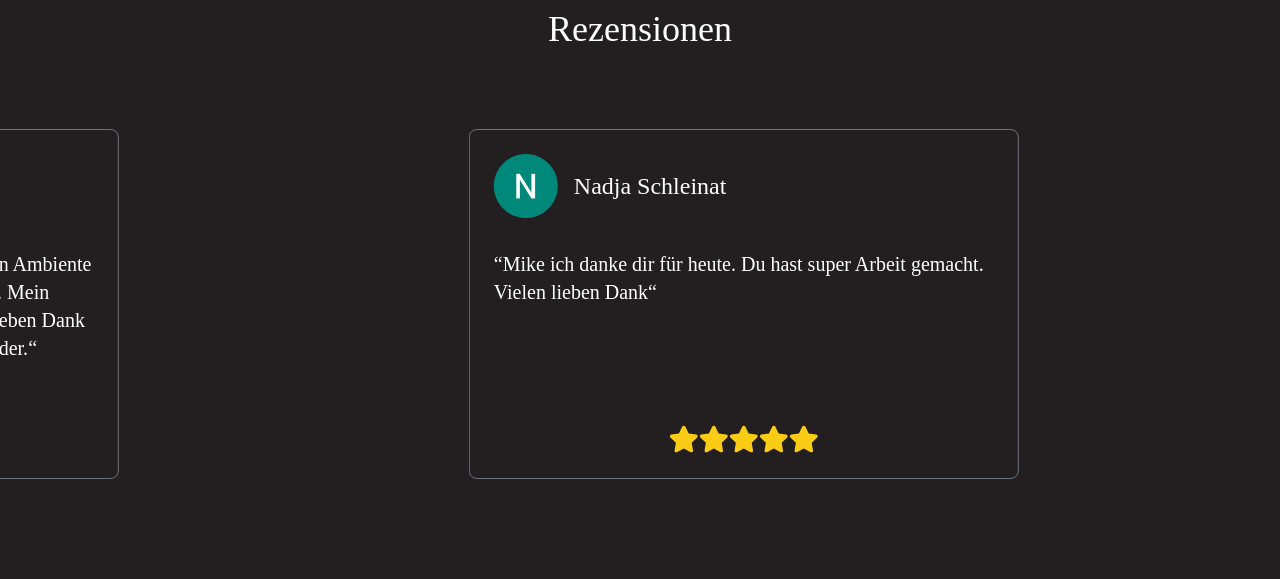
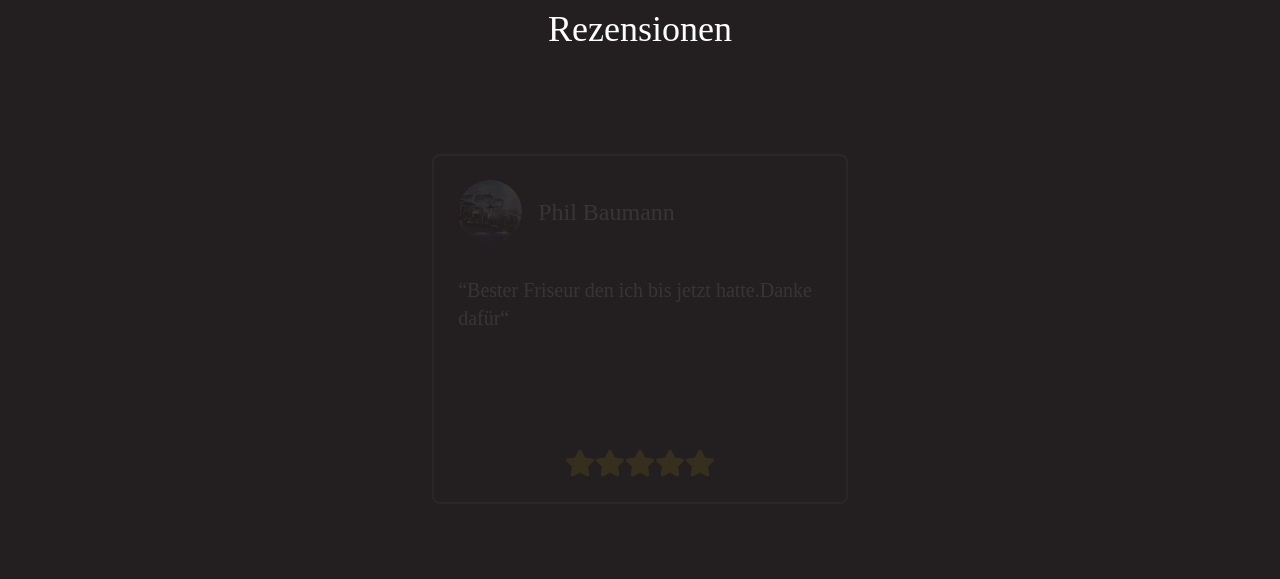
Before and after one commit to CanButsch/ozanhaarmonie, a Next.js app: page / in a window 1280 px wide. Shown: the part 2000-2579 px from the top of the page. Built offline with nearby package versions, Linux system fonts and the light colour scheme.

Commit message:
animation review

```diff
--- a/app/(components)/CookieConsentView.jsx
+++ /dev/null
@@ -1,37 +0,0 @@
-import React from 'react'
-import CookieConsent, { Cookies } from 'react-cookie-consent'
-import { useState,useEffect } from 'react';
-const CookieConsentView = () => {
-  const [cookie,setCookie] = useState(true)
-  const handleDecline = () => {
-    // Lösche alle vorhandenen Cookies, die von deiner Webseite gesetzt wurden
-    document.cookie.split(";").forEach(cookie => {
-      document.cookie = cookie.replace(/^ +/, "").replace(/=.*/, `=;expires=${new Date().toUTCString()};path=/`);
-      Cookies.remove("AEC")
-    });
-    setCookie(false);
-    // Setze einen Zustand oder tue etwas anderes, um anzuzeigen, dass die Cookies abgelehnt wurden
-  };
-  return (
-
-
-    <div className='w-full'>
-      {
-
-    cookie ?  <CookieConsent
-      location="bottom"
-      buttonText="Akzeptieren"
-      declineButtonText="Ablehnen"
-      cookieName="myCookieConsent"
-      style={{ background: '#333' }}
-      buttonStyle={{ color: '#4e503b', fontSize: '13px' }}
-      expires={150}
-      onDecline={handleDecline}
-    >
-      <div className='flex gap-2'> <h1>Diese Website verwendet Cookies, um sicherzustellen, dass Sie die bestmögliche Erfahrung auf unserer Website erhalten.</h1> <h1 className=' text-black font-bold bg-white cursor-pointer rounded-xl' onClick={handleDecline}>Ablehnen</h1></div>
-    </CookieConsent>: ""}
-    </div>
-  )
-}
-
-export default CookieConsentView
--- a/app/(components)/Footer.jsx
+++ b/app/(components)/Footer.jsx
@@ -32,7 +32,7 @@ const Footer = () => {
             </div>
             <div className='maps__container flex flex-col gap-4 items-center'>
             <div><h1 className='text-3xl'>Anfahrt</h1></div>
-            {/*<iframe src="https://www.google.com/maps/embed?pb=!1m18!1m12!1m3!1d4277.684995815504!2d7.885010694539567!3d51.75989487011765!2m3!1f0!2f0!3f0!3m2!1i1024!2i768!4f13.1!3m3!1m2!1s0x47b99d8c8bcc13bb%3A0x554b982010959ad7!2sHaarmonie%20by%20OZ!5e0!3m2!1sde!2sde!4v1711575296440!5m2!1sde!2sde" allowfullscreen="" loading="lazy" referrerpolicy="no-referrer-when-downgrade"></iframe>*/}
+            {<iframe src="https://www.google.com/maps/embed?pb=!1m18!1m12!1m3!1d4277.684995815504!2d7.885010694539567!3d51.75989487011765!2m3!1f0!2f0!3f0!3m2!1i1024!2i768!4f13.1!3m3!1m2!1s0x47b99d8c8bcc13bb%3A0x554b982010959ad7!2sHaarmonie%20by%20OZ!5e0!3m2!1sde!2sde!4v1711575296440!5m2!1sde!2sde" allowfullscreen="" loading="lazy" referrerpolicy="no-referrer-when-downgrade"></iframe>}
             </div>
             <div className='zeiten__con flex flex-col gap-4 max-[760px]:pt-6 max-[760px]:items-center'>
                 <h1 className='text-center text-xl'>Öffnungszeiten</h1>
--- a/app/(components)/Galleryimg.jsx
+++ b/app/(components)/Galleryimg.jsx
@@ -4,7 +4,7 @@ import { FaFacebookSquare } from "react-icons/fa";
 
 const Galleryimg = ({imageUrl}) => {
   return (
-    <div className="relative h-full w-full">
+    <div className="relative h-full w-full ">
     <img src={imageUrl} className="w-full h-full object-cover rounded-xl shadow-lg hover:scale-105 transition duration-1000 ease-in-out "/>
     <div className="absolute top-0 bg-transparent hover:bg-gray-500/30 h-full w-full">
       <div className="absolute w-full h-full opacity-0 hover:opacity-100 left-0 right-0 bg-transparent gap-2 flex items-center justify-center ">
--- a/app/(components)/Review.jsx
+++ b/app/(components)/Review.jsx
@@ -4,7 +4,7 @@ import { FaStar } from "react-icons/fa";
 const Review = ( {imgUrl, name, comment, stars}) => {
     const iterations = Array.from({ length: stars}, (v, i) => i);
   return (
-  <div className='rev__container  rounded-lg flex flex-col bg-black-500 border movingDiv border-gray-500 mx-auto w-[550px] h-[350px] p-4'>
+  <div className='rev__container rounded-lg flex flex-col animated-border   bg-[#231f20]  mx-auto w-[90%] h-[350px] p-4 '>
             <div className='user__container p-2 text-white text-2xl flex gap-4 justify-betwwen items-center'>
                 <img src={imgUrl} className='w-16' />
                 <h1>{name}</h1>
--- a/app/globals.css
+++ b/app/globals.css
@@ -4,6 +4,20 @@
 
 
 @layer base {
+
+
+  @keyframes fadeIn {
+    0% {
+      opacity: 0;
+    }
+    100% {
+      opacity: 1;
+    }
+  }
+
+  .animate-fadeIn {
+    animation: fadeIn 5s ease-in-out infinite;
+  }
 
 
 
@@ -44,12 +58,12 @@
       transform: translateX(-200%); /* Anfangsposition (links außerhalb des Bildschirms) */
     }
     100% {
-      transform: translateX(200%); /* Endposition (rechts außerhalb des Bildschirms) */
+      transform: translateX(0%); /* Endposition (rechts außerhalb des Bildschirms) */
     }
   }
 
   .animate-moveLeftToRight {
-    animation: moveLeftToRight 20s linear infinite; /* Dauer und Timing der Animation anpassen */
+    animation: moveLeftToRight 3s linear; /* Dauer und Timing der Animation anpassen */
   }
 
 
--- a/app/kontakt/page.js
+++ b/app/kontakt/page.js
@@ -17,7 +17,7 @@ const page = () => {
           <h1 className='text-4xl'>Anfahrt</h1>
           <h1 className='text-xl'>So finden sie uns</h1>
           <div className='w-full h-96'>
-          {/*<iframe className='w-full h-full px-4' src="https://www.google.com/maps/embed?pb=!1m18!1m12!1m3!1d4277.684995815504!2d7.885010694539567!3d51.75989487011765!2m3!1f0!2f0!3f0!3m2!1i1024!2i768!4f13.1!3m3!1m2!1s0x47b99d8c8bcc13bb%3A0x554b982010959ad7!2sHaarmonie%20by%20OZ!5e0!3m2!1sde!2sde!4v1711575296440!5m2!1sde!2sde" allowfullscreen="" loading="lazy" referrerpolicy="no-referrer-when-downgrade"></iframe>*/}
+          {<iframe className='w-full h-full px-4' src="https://www.google.com/maps/embed?pb=!1m18!1m12!1m3!1d4277.684995815504!2d7.885010694539567!3d51.75989487011765!2m3!1f0!2f0!3f0!3m2!1i1024!2i768!4f13.1!3m3!1m2!1s0x47b99d8c8bcc13bb%3A0x554b982010959ad7!2sHaarmonie%20by%20OZ!5e0!3m2!1sde!2sde!4v1711575296440!5m2!1sde!2sde" allowfullscreen="" loading="lazy" referrerpolicy="no-referrer-when-downgrade"></iframe>}
           </div>
         </div>
         <div className='flex flex-col gap-4 mt-10 items-center '>
--- a/app/page.js
+++ b/app/page.js
@@ -3,7 +3,6 @@ import { useState, useEffect } from "react";
 import Image from "next/image";
 import Galleryimg from "./(components)/Galleryimg";
 import Review from "./(components)/Review";
-import CookieConsentView from "./(components)/CookieConsentView";
 const images = ['/Hero.jpg', '/Hero2.jpg','/randombild_unsplash1.jpg','/randombild_unsplash2.jpg']
 const gal_img = ['/deniz.jpg','img1.jpg','img2.jpg']
 const gal_img2 = ['img3.jpg','img4.jpg','img5.jpg']
@@ -18,7 +17,7 @@ const comments = [ {key:1,imgUrl: 'profilbild.png' , name: 'Mike Wagner', commen
                   {key:3,imgUrl: 'profilbild3.png' , name: 'Detlev Kroll', comment:"Top Bedienung , professionelle Frisuren. Faire Preise. Ich bin und bleibe Stammkunde!!!👍Super Öffnungszeiten für Berufstätige Dienstag bis Freitag bis 20.00 Uhr", stars: 5},
                   {key:4,imgUrl: 'profilbild4.png' , name: 'Mandy Splett', comment:"Super Ergebnisse und sehr nettes Personal", stars: 5},
                   {key:5,imgUrl: 'profilbild6.png' , name: 'Deniz Cidik', comment:"Super Friseur. Der Ozan hat Ahnung, wie man Haare schneidet. Respekt.", stars: 5},
-                  {key:6,imgUrl: 'profilbil5.png' , name: 'Phil Baumann', comment:"Bester Friseur den ich bis jetzt hatte.Danke dafür", stars: 5},]
+                  {key:6,imgUrl: 'profilbild5.png' , name: 'Phil Baumann', comment:"Bester Friseur den ich bis jetzt hatte.Danke dafür", stars: 5},]
 
 
 
@@ -31,11 +30,18 @@ export default function Home() {
   const [currentGalImage3, setCurrentGalImage3] = useState(gal_img4[3])
   const [currentGalImage4, setCurrentGalImage4] = useState(gal_img5[2])
   const [currentGalImage5, setCurrentGalImage5] = useState(gal_img6[0])
+  const [currentReview, setCurrentReview] = useState(comments[0])
 
   useEffect(() => {
       const intervalId = setInterval(() => {
           setCurrentImage(images[Math.floor(Math.random() * images.length)]);
+          setCurrentReview(comments[Math.floor(Math.random() * comments.length)]);
+
       }, 5000)
+      const intervalIdRev = setInterval(() => {
+          setCurrentReview(comments[Math.floor(Math.random() * 6)]);
+
+      }, 3500)
 
       const intervalId2 = setInterval(() => {
         setCurrentGalImage(gal_img[Math.floor(Math.random() * gal_img.length)]);
@@ -57,7 +63,7 @@ export default function Home() {
       }, 12000)
 
 
-      return () => clearInterval(intervalId), () => clearInterval(intervalId2), () => clearInterval(intervalId3),() => clearInterval(intervalId4),() => clearInterval(intervalId5),() => clearInterval(intervalId6),() => clearInterval(intervalId7);
+      return () => clearInterval(intervalIdRev) ,() => clearInterval(intervalId), () => clearInterval(intervalId2), () => clearInterval(intervalId3),() => clearInterval(intervalId4),() => clearInterval(intervalId5),() => clearInterval(intervalId6),() => clearInterval(intervalId7);
   }, [])
 
   return (
@@ -88,8 +94,9 @@ export default function Home() {
         </div>
         <div className="mt-40">
           <h1 className="text-4xl mb-20 text-center">Rezensionen</h1>
-        <div className=" h-[400px] mx-auto  flex justify-between gap-[900px]">
-          {comments.map((item) => <div key={item.key}><Review imgUrl={item.imgUrl} name={item.name} comment={item.comment} stars={item.stars}/> </div>)}
+        <div className=" max-w-[1240px] h-[400px] mx-auto flex items-center justify-center gap-[900px]">
+          {/*comments.map((item) => <div key={item.key}><Review imgUrl={item.imgUrl} name={item.name} comment={item.comment} stars={item.stars}/> </div>)*/}
+          <div className="animate-moveLeftToRight"><div className="animate-fadeIn"><Review imgUrl={currentReview.imgUrl} name={currentReview.name} comment={currentReview.comment} stars={currentReview.stars}/> </div></div>
         </div>
         </div>
     </main>
```
